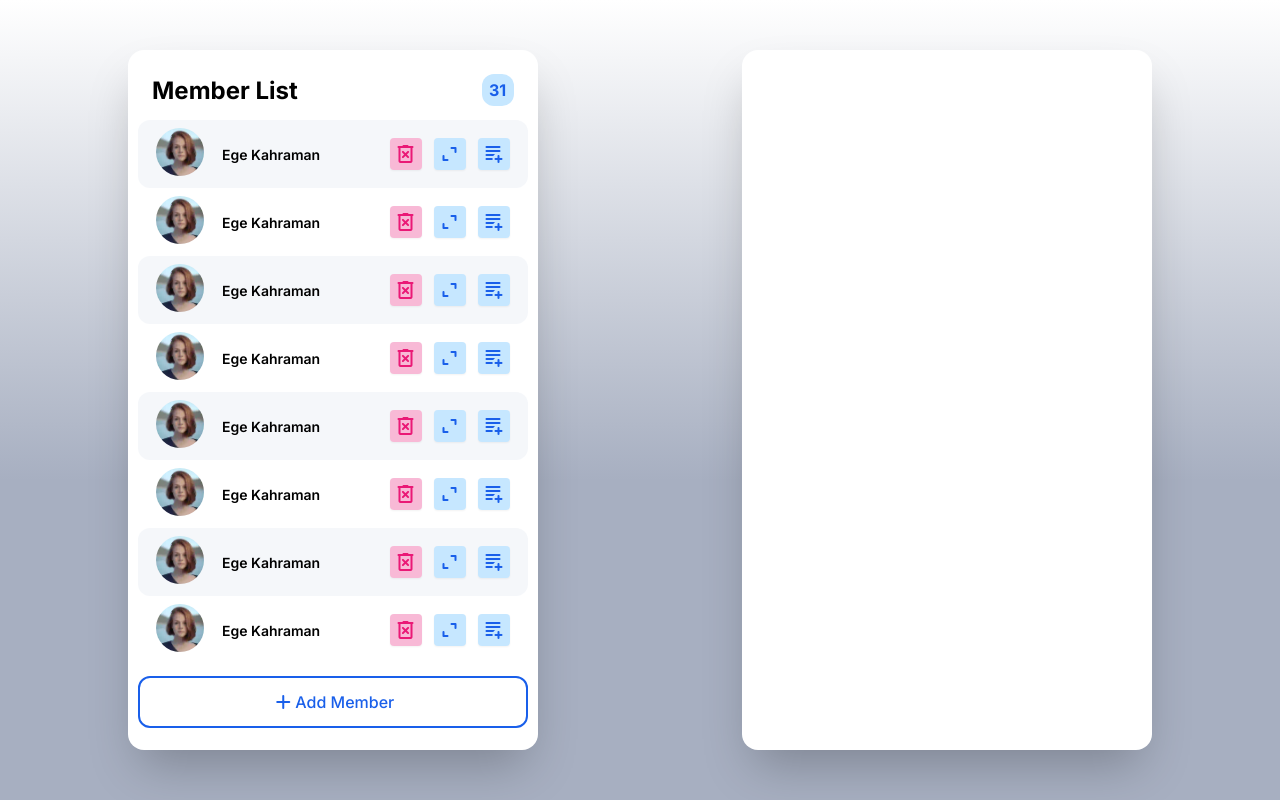
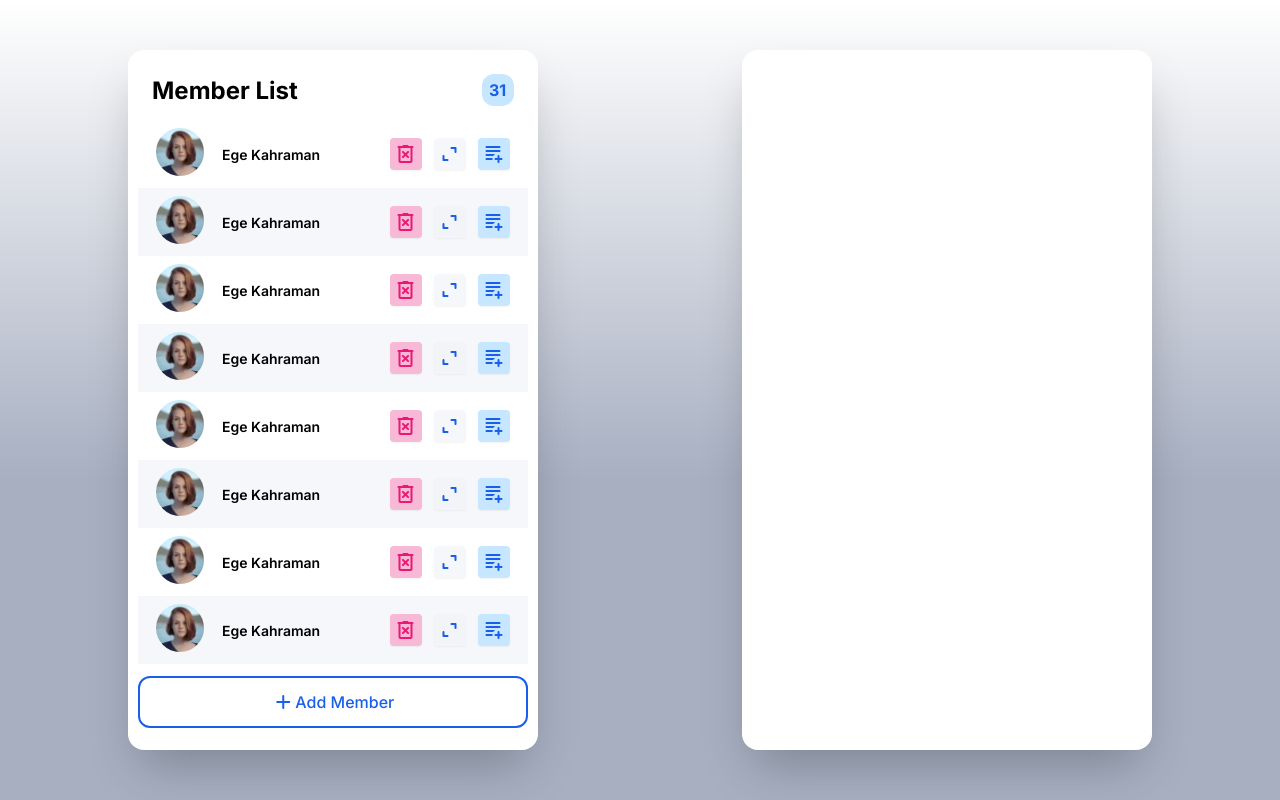
Before and after one commit to kahramanX/test-case-list-and-group, a React (Create React App) app in the folder client/: page / in a window 1280 px wide. Built offline with nearby package versions, Linux system fonts and the light colour scheme.

Commit message:
bugs fixed

```diff
--- a/client/src/Assets/Styles/membersList.scss
+++ b/client/src/Assets/Styles/membersList.scss
@@ -21,6 +21,9 @@
   .members-list {
     margin-bottom: 12px;
 
+    div {
+    }
+
     .popover-container {
       margin-top: 12px;
       margin-bottom: 12px;
@@ -36,13 +39,23 @@
       }
     }
 
+    .popover-actived {
+      background-color: $light-green !important;
+      border-radius: 12px;
+    }
+
+    div {
+      &:nth-child(even) {
+        background-color: #f0f3f8a6;
+      }
+    }
+
     .member-container {
       padding: 8px 18px;
       display: flex;
       align-items: center;
       justify-content: space-between;
       border-radius: 12px;
-      position: relative;
 
       .member-short-info {
         display: flex;
@@ -61,6 +74,7 @@
         }
 
         .member-fullname {
+          background-color: transparent;
           font-size: 14px;
           font-weight: 600;
         }
@@ -69,6 +83,7 @@
       .member-action-buttons {
         display: flex;
         align-items: center;
+        background-color: transparent;
 
         div {
           &:not(:last-child) {
@@ -76,10 +91,6 @@
           }
         }
       }
-
-      &:nth-child(odd) {
-        background-color: #f0f3f8a6;
-      }
     }
   }
 }
--- a/client/src/Assets/Styles/variables.scss
+++ b/client/src/Assets/Styles/variables.scss
@@ -15,8 +15,8 @@ $dark-green: #059669;
 $light-green: #a7f3d0;
 
 // yellow
-$yellow-green: #d97706;
-$yellow-green: #fef3c7;
+$dark-yellow: #d97706;
+$light-yellow: #fef3c7;
 
 // box-shadow
 $sm-box-shadow: 0px 1px 2px rgba(0, 0, 0, 0.05);
--- a/client/src/Components/MemberList/Member.tsx
+++ b/client/src/Components/MemberList/Member.tsx
@@ -57,7 +57,8 @@ const Member: React.FC<Props> = ({
 
   return (
     <>
-      <div className={`member-container popover-actived`}>
+      <div className={`${!isOpenPopover && "popover-actived"}`}>
+        <div className={`member-container`}>
           <div className="member-short-info">
             <div className="member-img">
               <img
@@ -98,6 +99,7 @@ const Member: React.FC<Props> = ({
             />
           </div>
         )}
+      </div>
     </>
   );
 };
```
Lines whose indentation alone changed are shown as unchanged.
